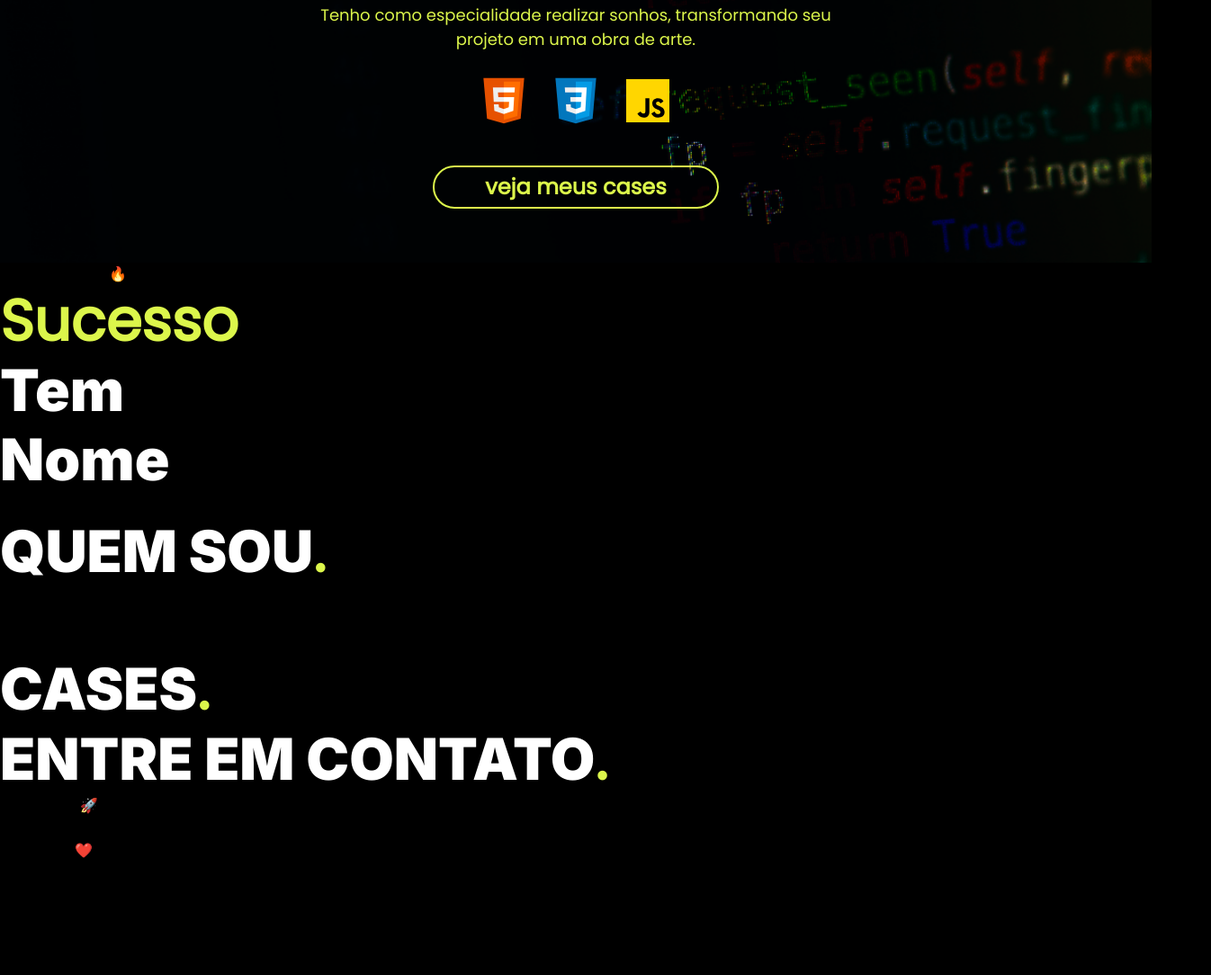
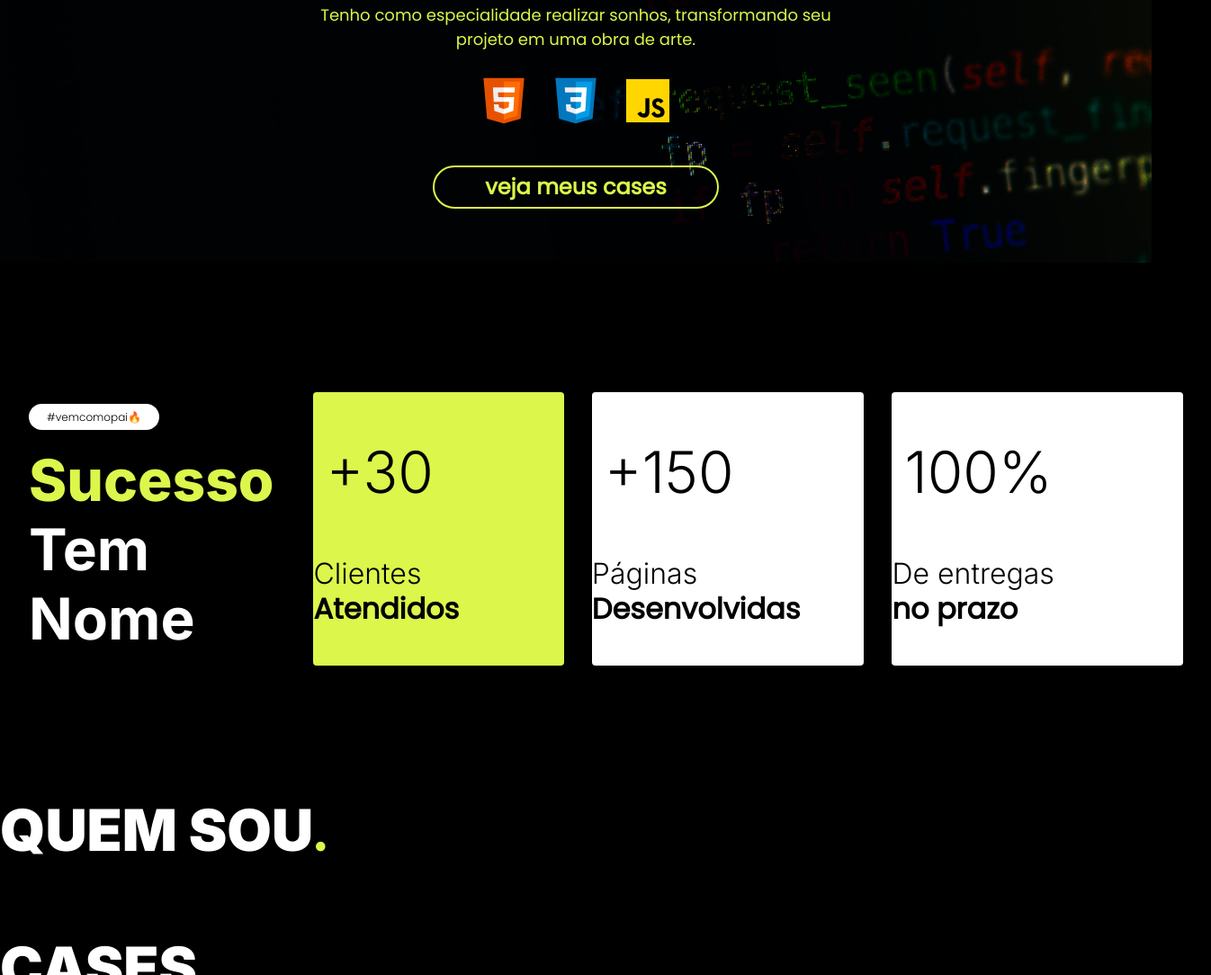
Before and after one commit to neresfabio/beacademy-devstart-frontend-myportfolio, a plain HTML site: page index.html in a window 1280 px wide. Shown: the part 472-1556 px from the top of the page at 90% size, 1346 px wide, since content can reach past the window. Before the commit the page ends 1430 px from the top, so only its background shows below. Drawn offline with Linux system fonts and the light colour scheme.

Commit message:
up-section(access)

```diff
--- a/assets/styles/pattern.css
+++ b/assets/styles/pattern.css
@@ -51,3 +51,10 @@ h2 span {
   font-weight: 700;
   line-height: 2.4rem;
 }
+.tag{
+  border-radius: 5rem;
+  padding: 0.6rem 2rem;
+  background-color: var(--white-color);
+  font-size: 1.2rem;
+  font-weight: 300;
+}
--- a/assets/styles/style.css
+++ b/assets/styles/style.css
@@ -109,3 +109,63 @@ header .container nav .menu-social {
   margin-top: 4rem;
   padding: 1rem 5.6rem;
 }
+
+/* section sucess */
+
+.s-sucess{
+  padding: 14.4rem 0;
+  margin: 0 auto;
+}
+.s-sucess .container{
+  display: flex;
+  align-items: center;
+  gap: 4.4rem;
+}
+
+.s-sucess .container .cards{
+  display: flex;
+}
+
+.s-sucess .container .title-sucess h2{
+  margin-top: 2rem;
+  font-weight: 700;
+}
+
+.s-sucess .container .title-sucess h2 .bold{
+  font-family: "Inter", sans-serif;
+  font-weight: 800;
+}
+
+.s-sucess .container .cards .card{
+  width: 100%;
+  height: 30.4rem;
+  background-color: var(--white-color);
+  border-radius: 4px;
+  margin-right: 3.1rem;
+  cursor: pointer;
+}
+
+.s-sucess .container .cards .card .title-card{
+  margin: 5rem 0;
+  padding-right: 14.5rem;
+  padding-left: 1.4rem;
+}
+/* active */
+.s-sucess .container .cards .card.active{
+  background-color: var(--primary-color);
+}
+
+.s-sucess .container .cards .card .title-card h3{
+  font-family: "Inter";
+  font-weight: 300;
+  font-size: 6.4rem;
+  line-height: 7.7rem;
+  margin-bottom: 5.5rem;
+}
+
+.s-sucess .container .cards .card .body-card p{
+  font-family: "Inter";
+  font-weight: 300;
+  font-size: 3.2rem;
+  line-height: 3.9rem;
+}
--- a/index.html
+++ b/index.html
@@ -1,18 +1,22 @@
 <!DOCTYPE html>
 <html lang="pt-br">
+
 <head>
     <meta charset="UTF-8">
     <meta http-equiv="X-UA-Compatible" content="IE=edge">
     <meta name="viewport" content="width=device-width, initial-scale=1.0">
     <link rel="preconnect" href="https://fonts.googleapis.com">
-<link rel="preconnect" href="https://fonts.gstatic.com" crossorigin>
-<link href="https://fonts.googleapis.com/css2?family=Inter:wght@300;400;700;800;900&family=Poppins:wght@300;400&display=swap" rel="stylesheet">
+    <link rel="preconnect" href="https://fonts.gstatic.com" crossorigin>
+    <link
+        href="https://fonts.googleapis.com/css2?family=Inter:wght@300;400;700;800;900&family=Poppins:wght@300;400&display=swap"
+        rel="stylesheet">
     <link rel="stylesheet" href="/assets/styles/pattern.css">
     <link rel="stylesheet" href="/assets/styles/reset.css">
     <link rel="stylesheet" href="/assets/styles/responsive.css">
     <link rel="stylesheet" href="/assets/styles/style.css">
     <title>MyPortfólio</title>
 </head>
+
 <body>
     <header>
         <div class="container">
@@ -31,12 +35,12 @@
                 <a href="#contact" class="btn-primary"><span> 😃 FAÇA UM ORÇAMENTO</span></a>
                 <ul class="menu-social">
                     <li>
-                        <a href="http://" target="_blank" >
+                        <a href="http://" target="_blank">
                             <img src="./assets/images/icon-linkedin.svg" alt="Meu Linkedin">
                         </a>
                     </li>
                     <li>
-                        <a href="http://" target="_blank" >
+                        <a href="http://" target="_blank">
                             <img src="./assets/images/icon-instagram.svg" alt="Meu Instagram">
                         </a>
                     </li>
@@ -59,26 +63,62 @@
                         Tenho como especialidade realizar sonhos, transformando seu projeto em uma obra de arte.
                     </p>
                     <div class="techs">
-                        <a href="#" ><img src="./assets/images/icons8-html-5-480 1.svg" alt="Thec - HTML"></a>
-                        <a href="#" ><img src="./assets/images/icons8-css3-480 1.svg" alt="Thec - CSS"></a>
-                        <a href="#" ><img src="./assets/images/icons8-javascript-480 1.svg" alt="Thec - JS"></a>
+                        <a href="#"><img src="./assets/images/icons8-html-5-480 1.svg" alt="Thec - HTML"></a>
+                        <a href="#"><img src="./assets/images/icons8-css3-480 1.svg" alt="Thec - CSS"></a>
+                        <a href="#"><img src="./assets/images/icons8-javascript-480 1.svg" alt="Thec - JS"></a>
                     </div>
                     <a href="#" class="btn-primary empty">veja meus cases</a>
                 </div>
             </div>
         </section>
 
-        <section>
-            <span>#vemcomopai🔥</span>
-            <h2><span>Sucesso</span> <br/>Tem <br/>Nome</h2>
+        <section class="s-sucess">
+            <div class="container">
 
-            +30 Clientes Atendidos
-            +150 Clientes Atendidos
-            100% De entregas no prazo
+                <div class="title-sucess">
+                    <span class="tag">#vemcomopai🔥</span>
+                    <h2><span class="bold">Sucesso</span> <br />Tem <br />Nome</h2>
+                </div>
+
+                <div class="cards">
+
+                    <div class="card active">
+                        <div class="title-card">
+                            <h3>+30</h3>
+                        </div>
+                        <div class="body-card">
+                            <p>Clientes <br />
+                                <strong>Atendidos</strong>
+                            </p>
+                        </div>
+                    </div>
+
+                    <div class="card">
+                        <div class="title-card">
+                            <h3>+150</h3>
+                        </div>
+                        <div class="body-card">
+                            <p>Páginas <br />
+                                <strong>Desenvolvidas</strong>
+                            </p>
+                        </div>
+                    </div>
+
+                    <div class="card">
+                        <div class="title-card">
+                            <h3>100%</h3>
+                        </div>
+                        <div class="body-card">
+                            <p>De entregas<br />
+                                <strong>no prazo</strong>
+                            </p>
+                        </div>
+                    </div>
+                </div>
 
         </section>
 
-        <section>
+        <section class="s-about">
             <h2>
                 QUEM SOU<span>.</span>
             </h2>
@@ -90,13 +130,13 @@
             </p>
         </section>
 
-        <section>
+        <section class="cases">
             <h2>
                 CASES<span>.</span>
             </h2>
         </section>
 
-        <section>
+        <section class="contact">
             <h2>
                 ENTRE EM CONTATO<span>.</span>
             </h2>
@@ -116,4 +156,5 @@
     </footer>
 
 </body>
+
 </html>
```
Also changed, not shown: 1 other file.
